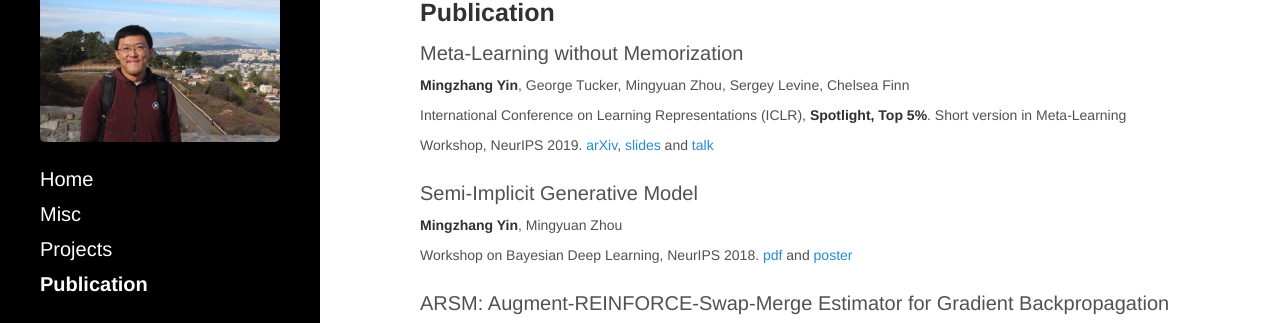
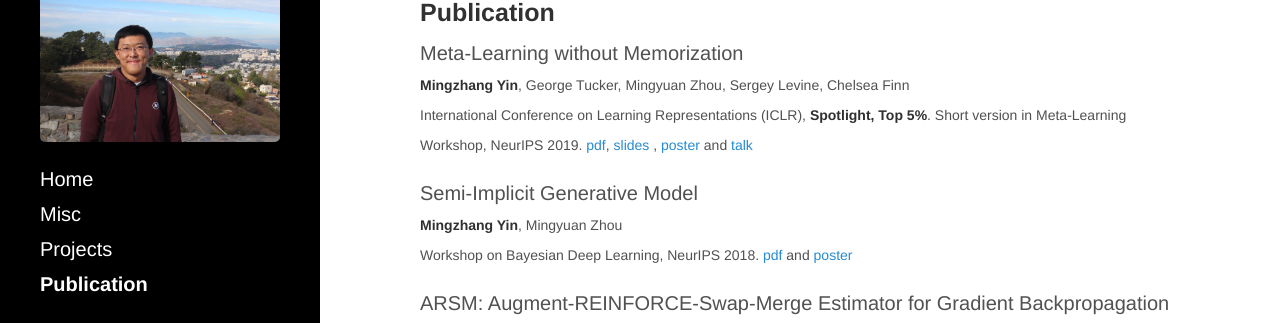
Before and after one commit to mingzhang-yin/mingzhang-yin.github.io, a Jekyll site: the page built from publications.md, in a window 1280 px wide and 1325 px high. Shown: the part 175-498 px from the top of the window. Built offline with Jekyll 4.4.1, drawn with Linux system fonts in a browser that asks for light colours; nearby versions of some CDN libraries.

Commit message:
Update publications.md

```diff
--- a/publications.md
+++ b/publications.md
@@ -10,7 +10,7 @@
 ### Publication
 Meta-Learning without Memorization
  <br> <span style="font-size:14px"> **Mingzhang Yin**, George Tucker, Mingyuan Zhou, Sergey Levine, Chelsea Finn  <br>
-International Conference on Learning Representations (ICLR), **Spotlight, Top 5%**. Short version in Meta-Learning Workshop, NeurIPS 2019. [arXiv](https://arxiv.org/pdf/1912.03820.pdf), <a href="http://ai.stanford.edu/~cbfinn/_files/neurips19_memorization.pdf" target="_blank"> slides </a> and <a href="https://slideslive.com/38921876/bayesian-deep-learning-3" target="_blank"> talk </a>
+International Conference on Learning Representations (ICLR), **Spotlight, Top 5%**. Short version in Meta-Learning Workshop, NeurIPS 2019. [pdf](https://arxiv.org/pdf/1912.03820.pdf), <a href="http://ai.stanford.edu/~cbfinn/_files/neurips19_memorization.pdf" target="_blank"> slides </a>, <a href="https://github.com/mingzhang-yin/mingzhang-yin.github.io/blob/master/assets/pdfs/memo_poster.pdf" target="_blank"> poster </a> and <a href="https://slideslive.com/38921876/bayesian-deep-learning-3" target="_blank"> talk </a>
 
 Semi-Implicit Generative Model
 <br> <span style="font-size:14px"> **Mingzhang Yin**, Mingyuan Zhou  <br>
```
